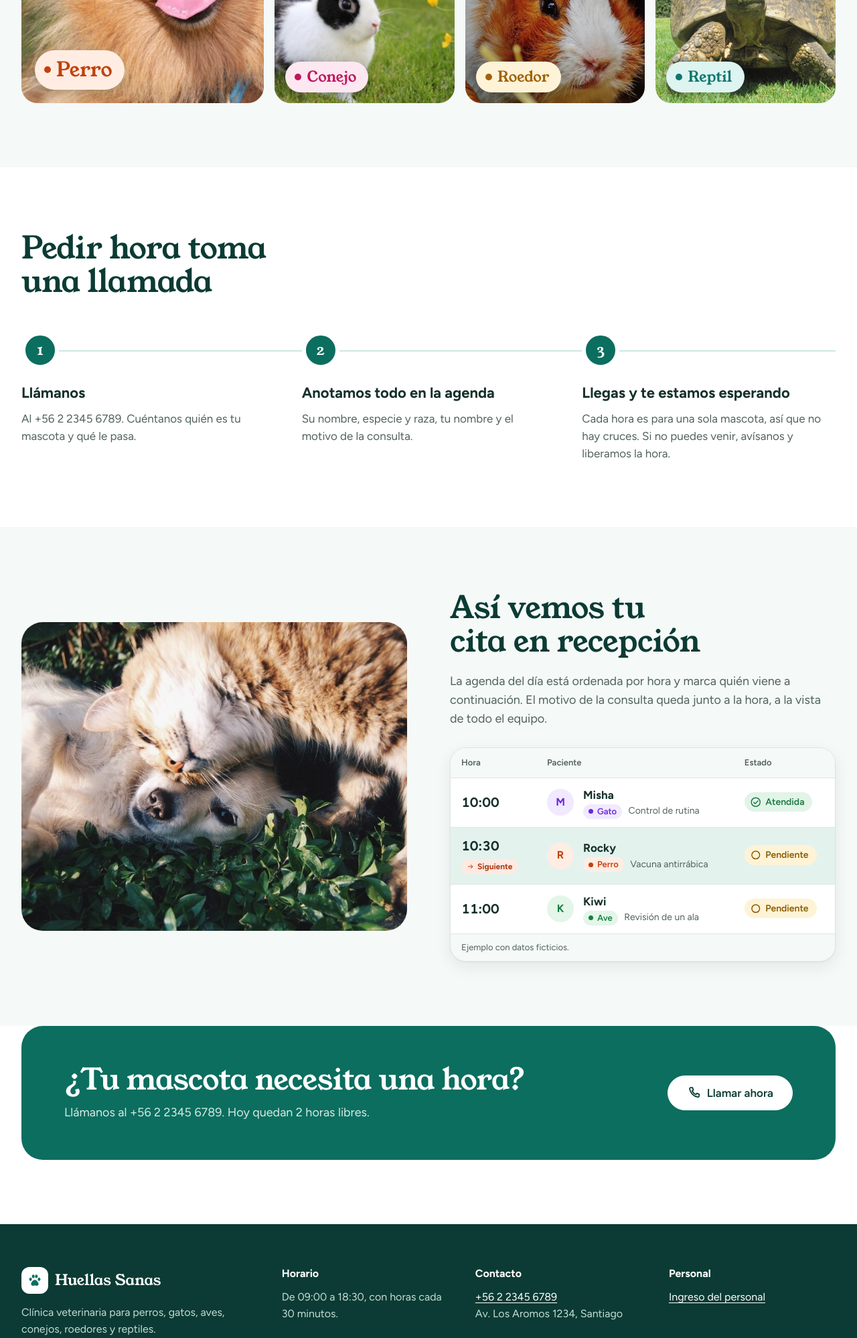
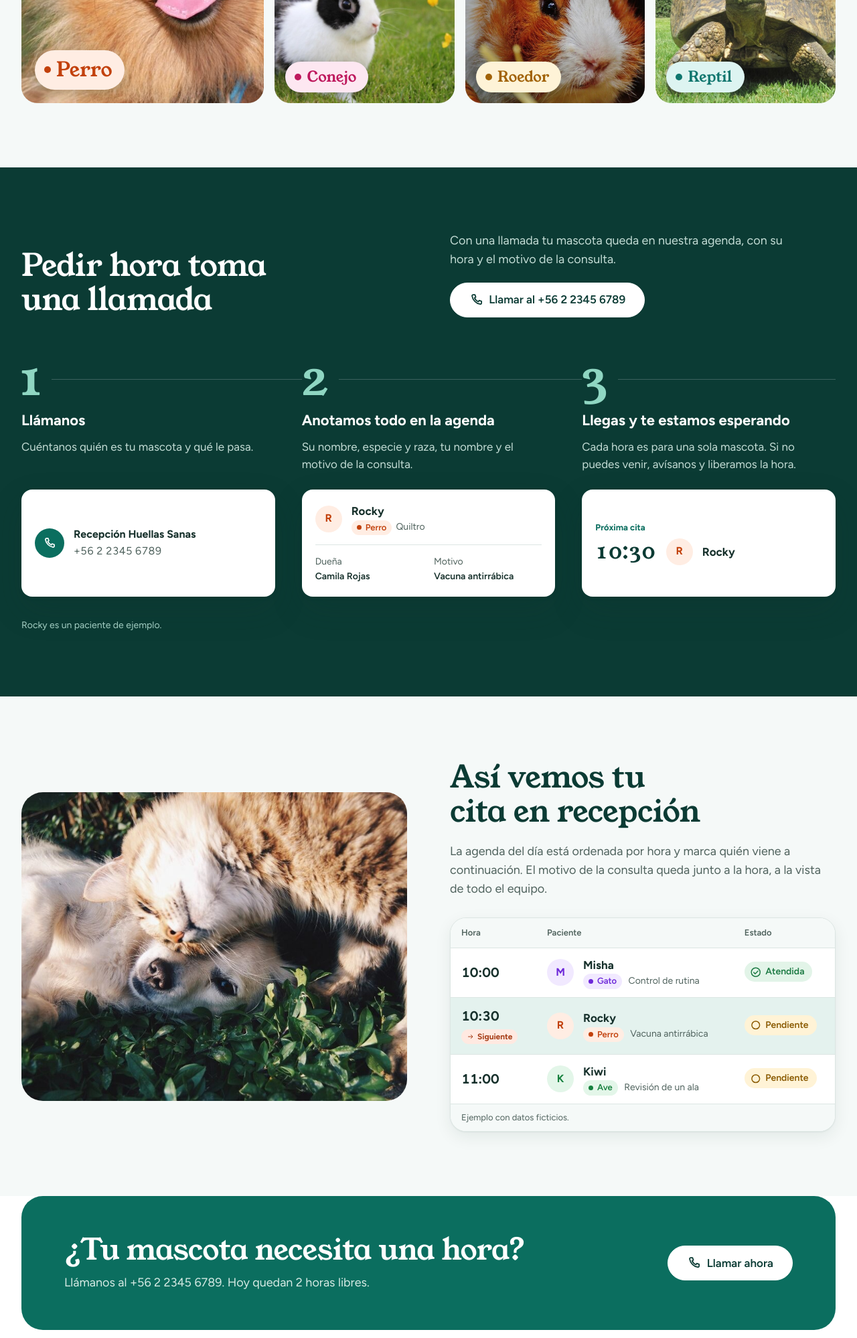
Before and after one commit to OsvaDev-HUB/Actividad-Obligatoria-Programacion-Backed, a Django app: page / in a window 1280 px wide. Shown: the part 2210-4208 px from the top of the page at 67% size. Run offline with Django 5.2, Linux system fonts and the light colour scheme; data that the repository does not hold is empty.

Commit message:
feat: Se cambia la seccion de como agendar por una franja oscura con ejemplos de cada paso

```diff
--- a/clinica/static/clinica/css/estilos.css
+++ b/clinica/static/clinica/css/estilos.css
@@ -1683,7 +1683,40 @@ a.bloque--libre:hover {
     font-size: 1.875rem;
 }
 
-/* Pasos: números unidos por una línea, sin tarjetas */
+/* Cómo agendar: franja verde oscuro con tres pasos en orden */
+.pasos-seccion {
+    background: var(--verde-oscuro);
+    color: var(--blanco);
+}
+
+.pasos-seccion h2 {
+    color: var(--blanco);
+}
+
+.pasos-seccion :focus-visible {
+    outline-color: var(--blanco);
+}
+
+.pasos__cabeza {
+    display: grid;
+    grid-template-columns: minmax(0, 1fr) minmax(0, 1fr);
+    gap: 1.5rem 4rem;
+    align-items: end;
+    margin-bottom: 3.5rem;
+}
+
+.pasos__accion {
+    display: grid;
+    gap: 1.25rem;
+    justify-items: start;
+}
+
+.pasos__accion p {
+    max-width: 46ch;
+    color: #c4ddd6;
+    font-size: 1.125rem;
+}
+
 .pasos {
     position: relative;
     display: grid;
@@ -1699,45 +1732,131 @@ a.bloque--libre:hover {
 .pasos::before {
     content: "";
     position: absolute;
-    top: 1.75rem;
+    top: 2.25rem;
     right: 0;
-    left: 1.75rem;
-    height: 2px;
-    background: var(--menta-fuerte);
+    left: 0;
+    height: 1px;
+    background: rgba(255, 255, 255, 0.2);
 }
 
 .pasos li {
     position: relative;
-    display: grid;
-    align-content: start;
-    gap: 0.625rem;
+    display: flex;
+    flex-direction: column;
+    gap: 0.75rem;
     counter-increment: paso;
 }
 
-/* El número de cada paso sale de un contador de CSS */
+/* Número grande del paso; el fondo verde corta la línea detrás */
 .pasos li::before {
     content: counter(paso);
+    align-self: flex-start;
+    padding-right: 1rem;
+    background: var(--verde-oscuro);
+    color: #8fd6c2;
+    font-family: var(--titulos);
+    font-size: 4.5rem;
+    line-height: 1;
+}
+
+.pasos h3 {
+    color: var(--blanco);
+    font-size: 1.375rem;
+}
+
+.pasos p {
+    max-width: 34ch;
+    color: #c4ddd6;
+    font-size: 1.0625rem;
+}
+
+/* Pieza del sistema que produce cada paso: siempre abajo, alineada y de igual alto */
+.pieza {
+    display: grid;
+    align-content: center;
+    min-height: 10rem;
+    margin-top: auto;
+    padding: 1.125rem 1.25rem;
+    border-radius: 16px;
+    background: var(--blanco);
+    box-shadow: var(--sombra-flotante);
+    color: var(--tinta);
+}
+
+.pasos li > p {
+    margin-bottom: 0.75rem;
+}
+
+.pieza--llamada {
+    display: flex;
+    align-items: center;
+    gap: 0.875rem;
+}
+
+.pieza__icono {
     display: grid;
     place-items: center;
-    width: 3.5rem;
-    height: 3.5rem;
-    margin-bottom: 0.75rem;
-    border: 6px solid var(--blanco);
+    width: 2.75rem;
+    height: 2.75rem;
     border-radius: 50%;
     background: var(--verde);
     color: var(--blanco);
+}
+
+.pieza--llamada strong {
+    display: block;
+}
+
+.pieza--llamada span span,
+.pieza--llamada div span {
+    color: var(--tinta-suave);
+    font-variant-numeric: tabular-nums;
+}
+
+.pieza__datos {
+    display: grid;
+    grid-template-columns: 1fr 1fr;
+    gap: 0.5rem 1rem;
+    margin: 0.875rem 0 0;
+    padding-top: 0.875rem;
+    border-top: 1px solid var(--borde);
+    font-size: 0.875rem;
+}
+
+.pieza__datos dt {
+    color: var(--tinta-suave);
+}
+
+.pieza__datos dd {
+    margin: 0;
+    font-weight: 600;
+}
+
+.pieza__etiqueta {
+    color: var(--verde);
+    font-size: 0.8125rem;
+    font-weight: 700;
+}
+
+.pieza__fila {
+    display: flex;
+    align-items: center;
+    gap: 1rem;
+    margin-top: 0.375rem;
+}
+
+.pieza__hora {
+    color: var(--verde-oscuro);
     font-family: var(--titulos);
-    font-size: 1.375rem;
-}
-
-.pasos h3 {
-    font-size: 1.375rem;
-}
-
-.pasos p {
-    max-width: 34ch;
-    color: var(--tinta-suave);
-    font-size: 1.0625rem;
+    font-size: 2rem;
+    line-height: 1;
+    font-variant-numeric: tabular-nums;
+}
+
+.pasos__nota {
+    margin-top: 2rem;
+    color: #a9d4c8;
+    font-size: 0.875rem;
 }
 
 /* Bloque foto + agenda de ejemplo */
--- a/clinica/templates/clinica/inicio.html
+++ b/clinica/templates/clinica/inicio.html
@@ -150,26 +150,65 @@
     </div>
 </section>
 
-<section class="seccion" id="pasos" aria-labelledby="titulo-pasos">
+{# Cómo agendar: franja verde oscuro, cada paso muestra la pieza del sistema que produce #}
+<section class="seccion pasos-seccion" id="pasos" aria-labelledby="titulo-pasos">
     <div class="envoltura">
-        <div class="seccion__cabeza">
+        <div class="pasos__cabeza">
             <h2 id="titulo-pasos">Pedir hora toma una llamada</h2>
+            <div class="pasos__accion">
+                <p>Con una llamada tu mascota queda en nuestra agenda, con su hora y el motivo de la consulta.</p>
+                <a class="boton boton--blanco boton--grande" href="{{ contacto.telefono_enlace }}">
+                    {% include "clinica/icono.html" with nombre="telefono" %}Llamar al {{ contacto.telefono }}
+                </a>
+            </div>
         </div>
-        {# Los tres pasos van unidos por una línea, en orden #}
+
+        {# Los tres pasos van en orden; las piezas siguen a un paciente de ejemplo #}
         <ol class="pasos">
             <li>
                 <h3>Llámanos</h3>
-                <p>Al {{ contacto.telefono }}. Cuéntanos quién es tu mascota y qué le pasa.</p>
+                <p>Cuéntanos quién es tu mascota y qué le pasa.</p>
+                <div class="pieza pieza--llamada" aria-hidden="true">
+                    <span class="pieza__icono">{% include "clinica/icono.html" with nombre="telefono" %}</span>
+                    <div>
+                        <strong>Recepción Huellas Sanas</strong>
+                        <span>{{ contacto.telefono }}</span>
+                    </div>
+                </div>
             </li>
             <li>
                 <h3>Anotamos todo en la agenda</h3>
                 <p>Su nombre, especie y raza, tu nombre y el motivo de la consulta.</p>
+                <div class="pieza" aria-hidden="true">
+                    <div class="paciente">
+                        <span class="avatar especie-perro">R</span>
+                        <div>
+                            <strong class="paciente__nombre">Rocky</strong>
+                            <span class="paciente__detalle"><span class="pastilla-especie especie-perro">Perro</span>Quiltro</span>
+                        </div>
+                    </div>
+                    <dl class="pieza__datos">
+                        <div><dt>Dueña</dt><dd>Camila Rojas</dd></div>
+                        <div><dt>Motivo</dt><dd>Vacuna antirrábica</dd></div>
+                    </dl>
+                </div>
             </li>
             <li>
                 <h3>Llegas y te estamos esperando</h3>
-                <p>Cada hora es para una sola mascota, así que no hay cruces. Si no puedes venir, avísanos y liberamos la hora.</p>
+                <p>Cada hora es para una sola mascota. Si no puedes venir, avísanos y liberamos la hora.</p>
+                <div class="pieza" aria-hidden="true">
+                    <span class="pieza__etiqueta">Próxima cita</span>
+                    <div class="pieza__fila">
+                        <span class="pieza__hora">10:30</span>
+                        <div class="paciente">
+                            <span class="avatar especie-perro">R</span>
+                            <strong class="paciente__nombre">Rocky</strong>
+                        </div>
+                    </div>
+                </div>
             </li>
         </ol>
+        <p class="pasos__nota">Rocky es un paciente de ejemplo.</p>
     </div>
 </section>
 
```
Also changed, not shown: other parts of clinica/static/clinica/css/estilos.css (+16 -12 lines).
